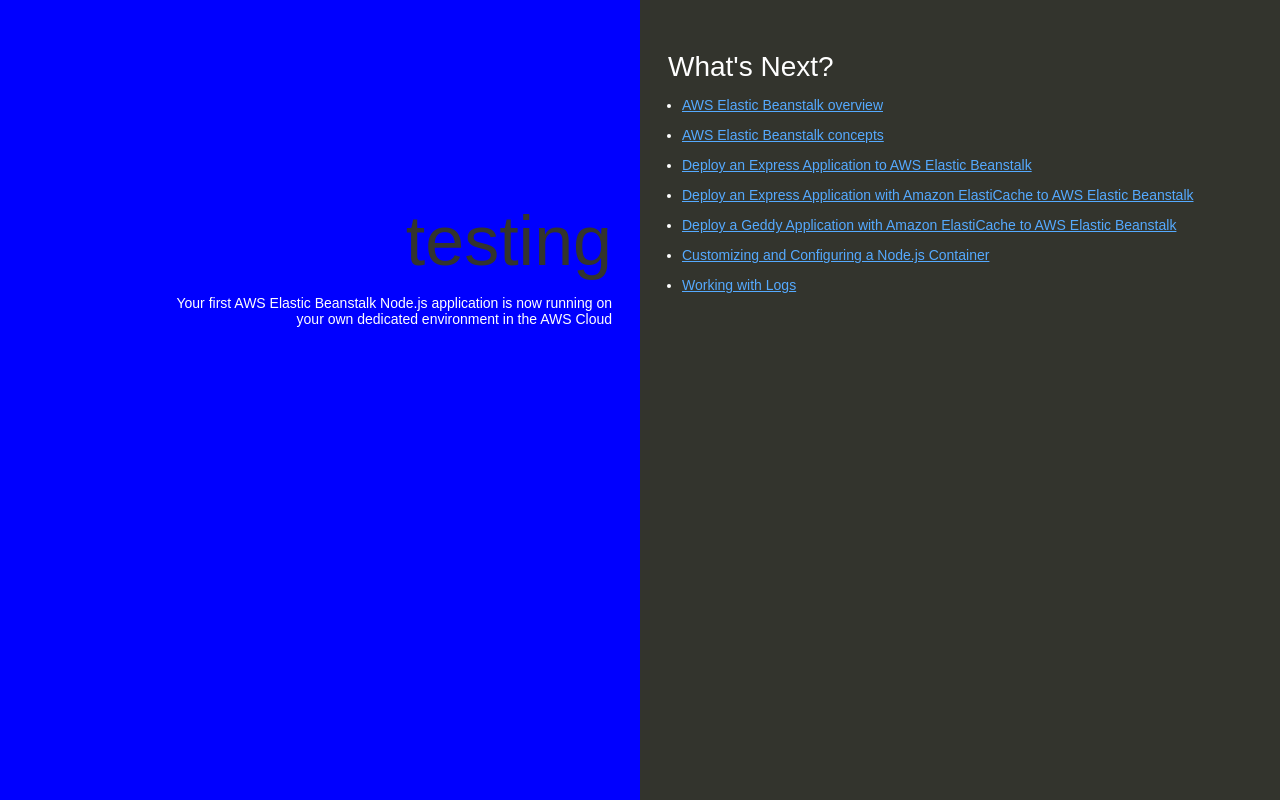
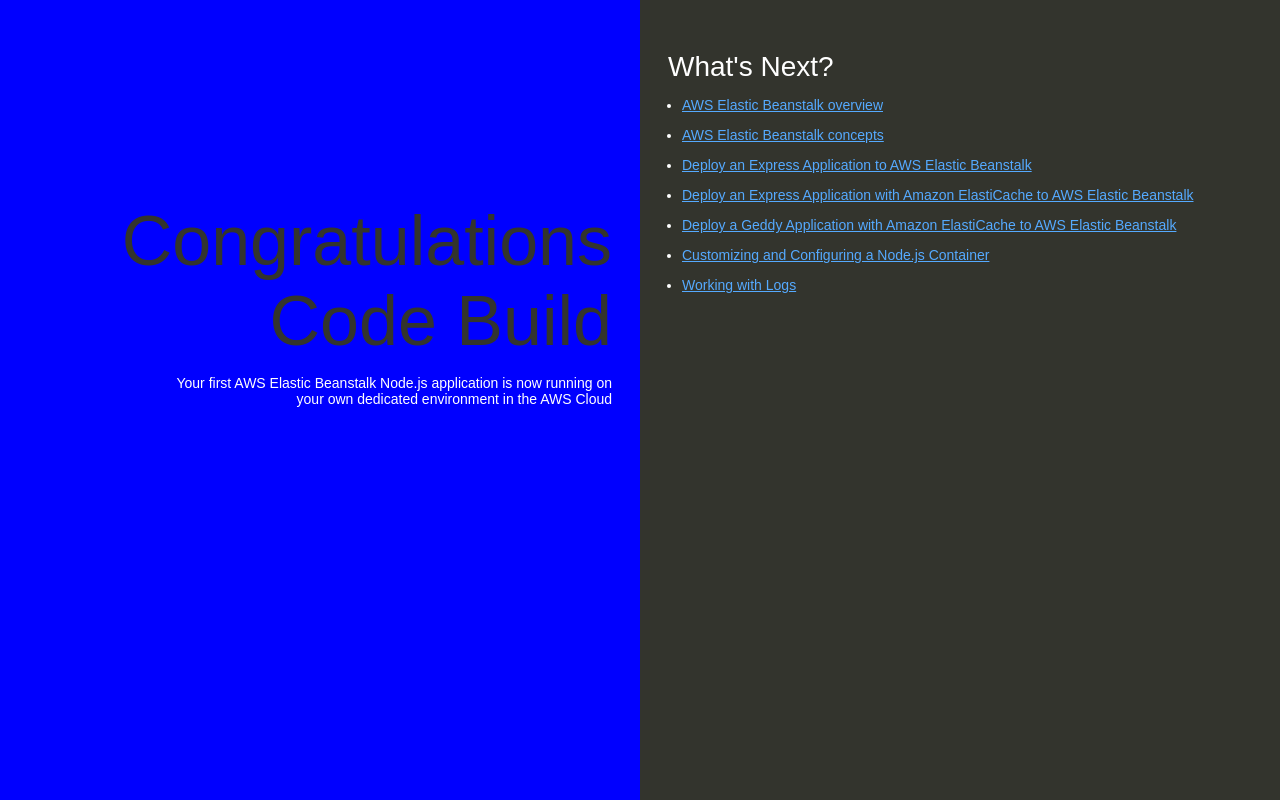
Before and after one commit to NuwanAWS/first-app, a website: page index.html in a window 1280 px wide. Drawn offline with Linux system fonts and the light colour scheme.

Commit message:
Update index.html

```diff
--- a/index.html
+++ b/index.html
@@ -74,7 +74,7 @@
   </head>
   <body>
     <div class="textColumn">
-      <h1>testing</h1>
+      <h1>Congratulations Code Build</h1>
       <p>Your first AWS Elastic Beanstalk Node.js application is now running on your own dedicated environment in the AWS Cloud</p>
     </div>
     <div class="linksColumn">
```
